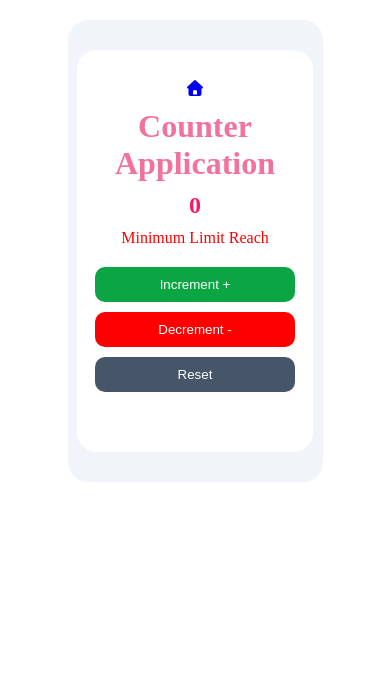
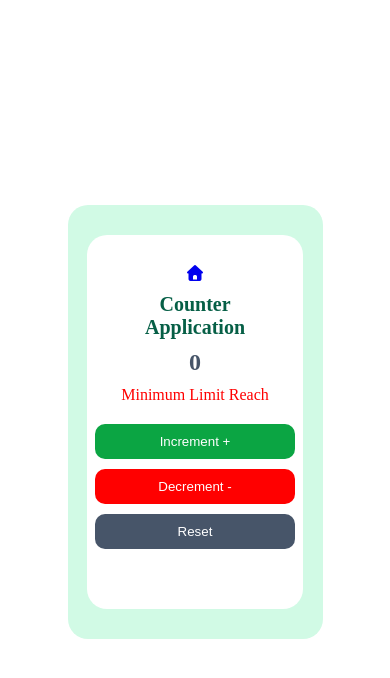
Before and after one commit to akilank-tech/Number-Utility-App, a React (Vite) app: page /counter in a window 390 px wide. Shown: the top 678 px of the page. Built offline with nearby package versions, Linux system fonts and the light colour scheme.

Commit message:
Update the styles

```diff
--- a/src/components/counter.jsx
+++ b/src/components/counter.jsx
@@ -3,16 +3,20 @@ import { useState } from "react";
 import '../styles/counter.css'
 const Counter = () => {
     const [num, setNumber] = useState(0)
+    const [action,setAction]=useState("")
     const handleIncre = () => {
         setNumber(num + 1)
+        setAction("increment")
     }
     const handleDecre = () => {
         if (num > 0) {
             setNumber(num - 1)
+            setAction("decrement")
         }
     }
     const handleReset = () => {
         setNumber(0)
+        setAction("reset")
     }
     return (
         <div className="counter">
@@ -20,7 +24,7 @@ const Counter = () => {
                 <div className="container-card">
                      <Link to="/"><i class="fa-solid fa-house"></i></Link>
                     <h1>Counter Application</h1>
-                    <h2>{num}</h2>
+                    <h2 className={num === 0 ? "number zero" : `number ${action}`}>{num}</h2>
                     {
                     num==0 ?<p style={{color: "red"}}>Minimum Limit Reach</p> :<p style={{color: "green"}}>Number Updated</p>
                     }
--- a/src/styles/counter.css
+++ b/src/styles/counter.css
@@ -4,23 +4,26 @@
 }
 
 .counter{
-    margin-top: 20px;
-    margin-bottom: 20px;
+     min-height: 100vh;
+    display: flex;
+    justify-content: center;
+    align-items: center;
 }
-.counter,.container,.btn{
+.container,.btn{
     display: flex;
     flex-direction: column;
     justify-content: center;
     align-items: center;
 }
 .container{
-    background-color: #f1f5f9;
+    background-color: #065F46;
     border-radius: 20px;
     width: 50%;
     padding: 30px;
     text-align: center;
 }
 .container-card{
+    width: 80%;
     background-color: white;
     border-radius: 20px;
     padding: 30px;
@@ -28,11 +31,10 @@
 
 }
 .container-card h1{
-    color: rgb(243, 114, 157);
+    color: #065F46;
     margin-top: 10px;
 }
 .container-card h2{
-    color: rgb(250, 25, 100);
     margin-top: 10px;
 }
 .container-card p{
@@ -49,6 +51,16 @@
     border-style: none;
     padding: 10px;
     color: white;
+    cursor:pointer;
+}
+.number.increment{
+    color:#0ba543
+}
+.number.decrement{
+    color: red;
+}
+.number.zero{
+    color: #475569;
 }
 .incre-btn{
     background-color: #0ba543;
@@ -60,7 +72,13 @@
     background-color: #475569;
 }
 @media screen and (max-width:800px){
- .container-card{
-    width: 90%;
- }
+
+  h1{
+        font-size: 25px;
+    }
 }
+@media screen and (max-width: 480px) {
+    h1{
+        font-size: 20px;
+    }
+}
--- a/src/styles/home.css
+++ b/src/styles/home.css
@@ -4,21 +4,22 @@
 }
 
 .home {
-    margin-top: 20px;
-    margin-bottom: 20px;
+    min-height: 100vh;
+    display:flex;
+    justify-content:center;
+    align-items:center;
 }
 
-.home,
-.container.home-card {
+
+.container,.home-card {
     display: flex;
     flex-direction: column;
     justify-content: center;
     align-items: center;
-    gap: 20px;
 }
 
 .container {
-    background-color: #f1f5f9;
+    background-color: #D1FAE5;
     border-radius: 20px;
     width: 50%;
     padding: 30px;
@@ -26,6 +27,7 @@
 }
 
 .home-card {
+    width: 80%;
     background-color: white;
     border-radius: 20px;
     padding: 30px;
@@ -33,18 +35,21 @@
 }
 
 .home-card h1 {
-    color: purple;
+    color:  #065F46;
 }
 
 .home-card p {
+    color: #065F46;
     margin-top: 20px;
 }
-
+.link1{
+    margin-top: 30px;
+}
 .link1,
 .link2 {
     display: inline-block;
     border-radius: 10px;
-    margin-top: 25px;
+    cursor: pointer;
     box-sizing: border-box;
     text-decoration: none;
     color: white;
@@ -53,15 +58,23 @@
 }
 
 .link1 {
-    background-color: purple;
+    background-color:  #D1FAE5;
+    color: #065F46;
 }
 
 .link2 {
-    background-color: purple;
+    background-color:  #D1FAE5;
+    color: #065F46;
 }
 
-@media screen and (max-width:800px) {
-    .home-card {
-        width: 90%;
+@media screen and (max-width: 768px) {
+
+    h1{
+        font-size: 25px;
     }
 }
+@media screen and (max-width: 480px) {
+    h1{
+        font-size: 20px;
+    }
+}
--- a/src/styles/random.css
+++ b/src/styles/random.css
@@ -1,42 +1,63 @@
-*{
+* {
     margin: 0;
     padding: 0;
 }
-.random{
-    margin-top: 20px;
-    margin-bottom: 20px;
+
+.random {
+    min-height: 100vh;
+    display: flex;
+    justify-content: center;
+    align-items: center;
 }
-.random,.container,.container-card{
+
+.container,
+.container-card {
     display: flex;
     flex-direction: column;
     justify-content: center;
     align-items: center;
 }
-.container{
-    background-color: #f1f5f9;
+.container-card h2{
+    color:#065F46;
+}
+.container {
+    background-color:  #D1FAE5;
     border-radius: 20px;
     width: 50%;
     padding: 30px;
     text-align: center;
 }
-.container-card{
+
+.container-card {
+    width: 80%;
     background-color: white;
     border-radius: 20px;
     padding: 30px;
     text-align: center;
 
 }
-.button{
+.container-card h1{
+    color:#065F46;
+}
+.button {
     margin-top: 20px;
     margin-bottom: 30px;
-    background-color: black;
-    color: white;
+    background-color: #D1FAE5;
+    color: #065F46;
     border-style: none;
     padding: 10px;
     border-radius: 10px;
+    cursor: pointer;
 }
+
 @media screen and (max-width:800px) {
-    .container-card {
-        width: 90%;
+
+     h1{
+        font-size: 25px;
     }
 }
+@media screen and (max-width: 480px) {
+    h1{
+        font-size: 20px;
+    }
+}
```
